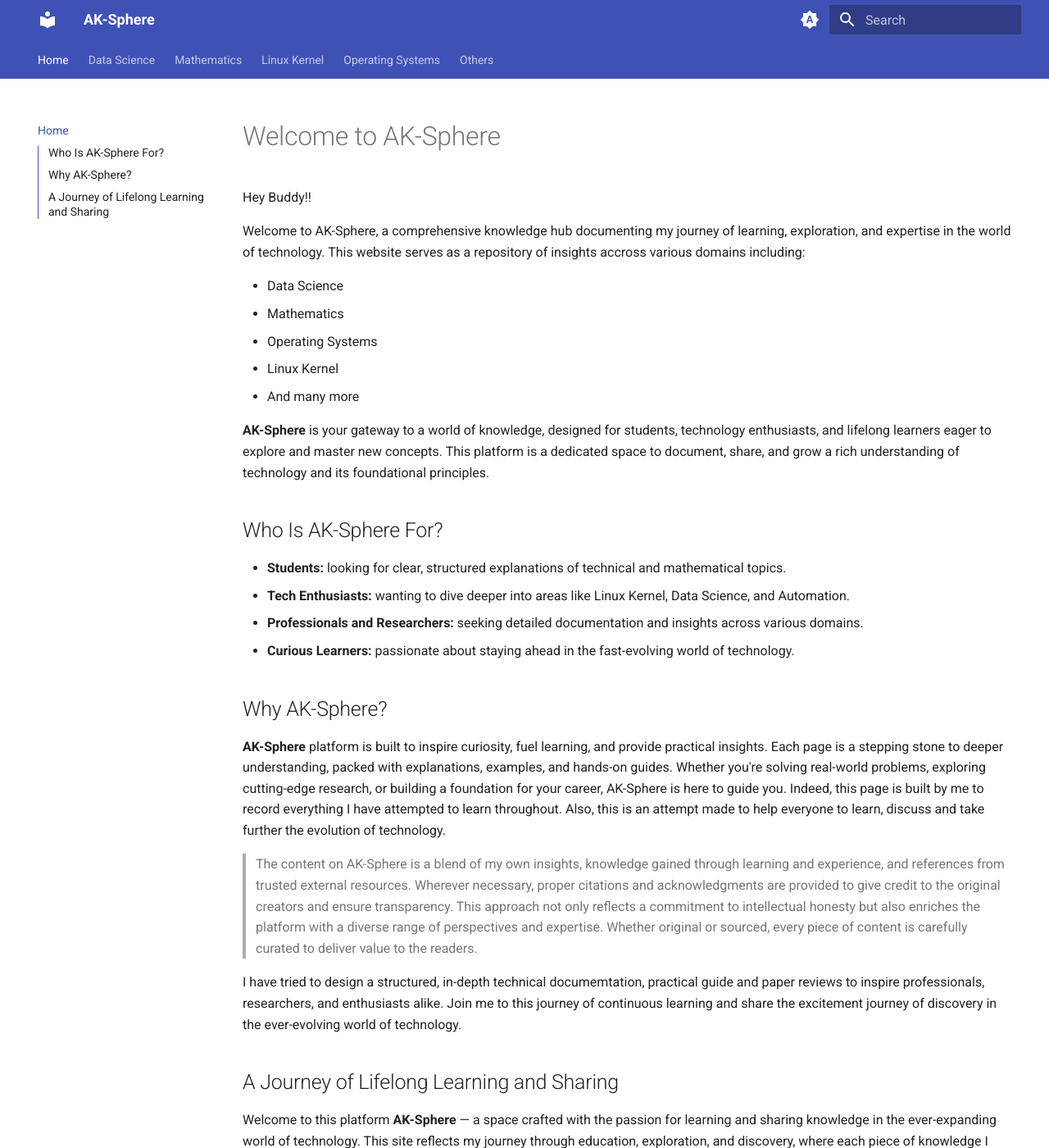
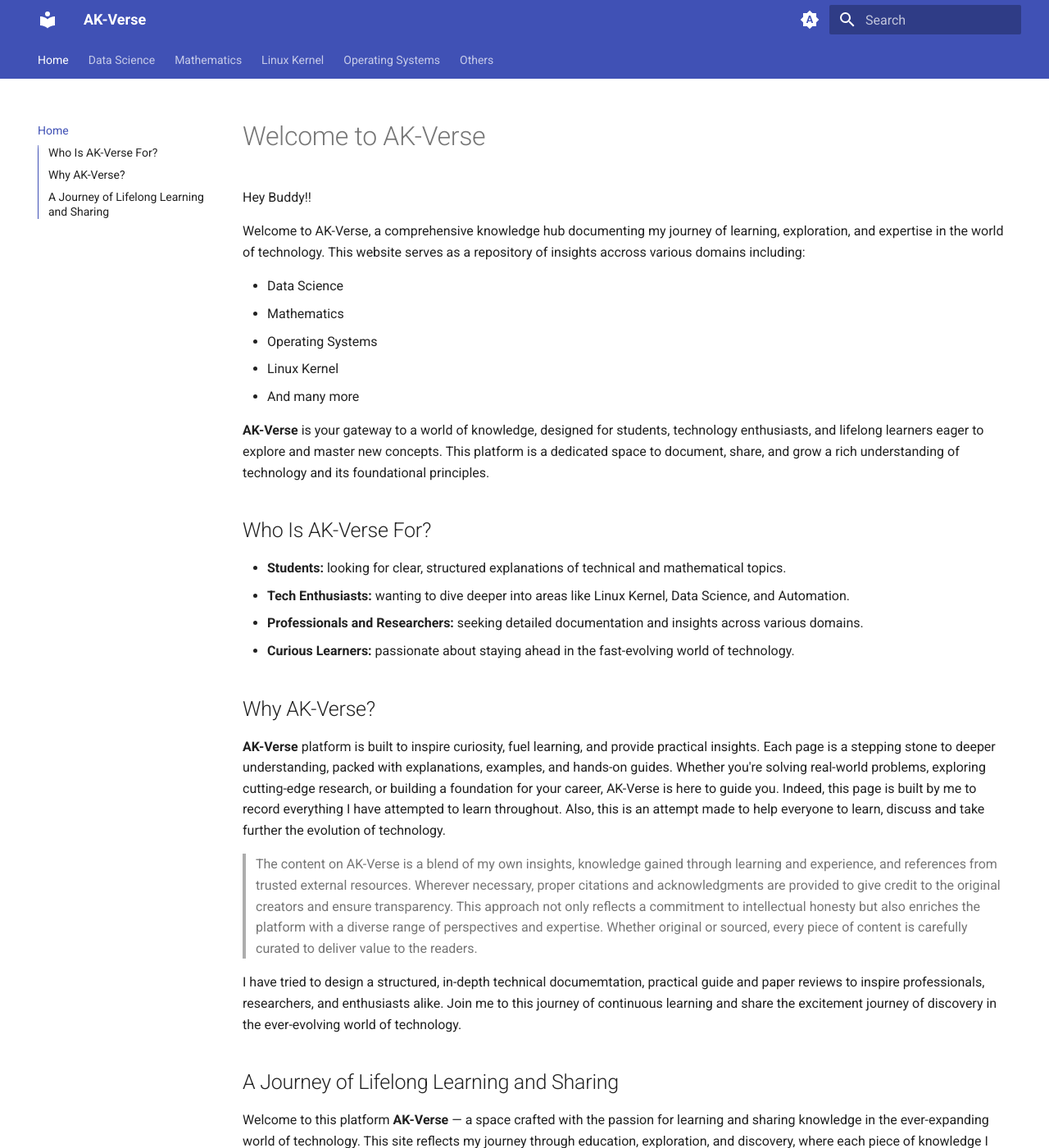
Before and after one commit to akshaykumar-gunari/ak-verse, an MkDocs documentation site: the page built from docs/index.md, in a window 1280 px wide and 1400 px high. Shown: the whole window at 82% size. Built offline with MkDocs 1.6.1 and Material for MkDocs 9.7.7, drawn with Linux system fonts in a browser that asks for light colours.

Commit message:
ak-sphere -> ak-verse

```diff
--- a/README.md
+++ b/README.md
@@ -1,2 +1,2 @@
-# ak-sphere
+# AK-Verse
 A comprehensive knowledge hub documenting my journet of learning. exploration, and expertise in technology.
--- a/docs/blog/posts/data-science/index.md
+++ b/docs/blog/posts/data-science/index.md
@@ -1,4 +1,4 @@
-Welcome to the Data Science section of AK-Sphere!
+Welcome to the Data Science section of AK-Verse!
 
 > The best way to predict the future is to invent it. -- _Alan Kay (A great reminder for innovators in AI and ML.)_
 
--- a/docs/blog/posts/mathematics/index.md
+++ b/docs/blog/posts/mathematics/index.md
@@ -1,4 +1,4 @@
-Welcome to the Mathematics section of AK-Sphere!
+Welcome to the Mathematics section of AK-Verse!
 
 ### **Unlocking _Infinite_ Ideas with _Finite_ Numbers.**
 
--- a/docs/index.md
+++ b/docs/index.md
@@ -1,8 +1,8 @@
-# Welcome to AK-Sphere
+# Welcome to AK-Verse
 
 Hey Buddy!!
 
-Welcome to AK-Sphere, a comprehensive knowledge hub documenting my journey of learning, exploration, and expertise in the world of technology.
+Welcome to AK-Verse, a comprehensive knowledge hub documenting my journey of learning, exploration, and expertise in the world of technology.
 This website serves as a repository of insights accross various domains including:
 
  * Data Science
@@ -11,19 +11,19 @@
  * Linux Kernel
  * And many more
 
- **AK-Sphere** is your gateway to a world of knowledge, designed for students, technology enthusiasts, and lifelong learners eager to explore and master new concepts. This platform is a dedicated space to document, share, and grow a rich understanding of technology and its foundational principles.
+ **AK-Verse** is your gateway to a world of knowledge, designed for students, technology enthusiasts, and lifelong learners eager to explore and master new concepts. This platform is a dedicated space to document, share, and grow a rich understanding of technology and its foundational principles.
 
-## Who Is AK-Sphere For?
+## Who Is AK-Verse For?
 
 - **Students:** looking for clear, structured explanations of technical and mathematical topics.
 - **Tech Enthusiasts:** wanting to dive deeper into areas like Linux Kernel, Data Science, and Automation.
 - **Professionals and Researchers:** seeking detailed documentation and insights across various domains.
 - **Curious Learners:** passionate about staying ahead in the fast-evolving world of technology.
 
-## Why AK-Sphere?
- **AK-Sphere** platform is built to inspire curiosity, fuel learning, and provide practical insights. Each page is a stepping stone to deeper understanding, packed with explanations, examples, and hands-on guides. Whether you're solving real-world problems, exploring cutting-edge research, or building a foundation for your career, AK-Sphere is here to guide you. Indeed, this page is built by me to record everything I have attempted  to learn throughout. Also, this is an attempt made to help everyone to learn, discuss and take further the evolution of technology.
+## Why AK-Verse?
+ **AK-Verse** platform is built to inspire curiosity, fuel learning, and provide practical insights. Each page is a stepping stone to deeper understanding, packed with explanations, examples, and hands-on guides. Whether you're solving real-world problems, exploring cutting-edge research, or building a foundation for your career, AK-Verse is here to guide you. Indeed, this page is built by me to record everything I have attempted  to learn throughout. Also, this is an attempt made to help everyone to learn, discuss and take further the evolution of technology.
 
-> The content on AK-Sphere is a blend of my own insights, knowledge gained through learning and experience, and references from trusted external resources. Wherever necessary, proper citations and acknowledgments are provided to give credit to the original creators and ensure transparency. This approach not only reflects a commitment to intellectual honesty but also enriches the platform with a diverse range of perspectives and expertise. Whether original or sourced, every piece of content is carefully curated to deliver value to the readers.
+> The content on AK-Verse is a blend of my own insights, knowledge gained through learning and experience, and references from trusted external resources. Wherever necessary, proper citations and acknowledgments are provided to give credit to the original creators and ensure transparency. This approach not only reflects a commitment to intellectual honesty but also enriches the platform with a diverse range of perspectives and expertise. Whether original or sourced, every piece of content is carefully curated to deliver value to the readers.
 
 
 I have tried to design a structured, in-depth technical documemtation, practical guide and paper reviews to inspire professionals, researchers, and enthusiasts alike.
@@ -31,7 +31,7 @@
 
 ## A Journey of Lifelong Learning and Sharing
 
-Welcome to this platform **AK-Sphere** — a space crafted with the passion for learning and sharing knowledge in the ever-expanding world of technology. This site reflects my journey through education, exploration, and discovery, where each piece of knowledge I have gained is transformed into something valuable for others to learn and grow.
+Welcome to this platform **AK-Verse** — a space crafted with the passion for learning and sharing knowledge in the ever-expanding world of technology. This site reflects my journey through education, exploration, and discovery, where each piece of knowledge I have gained is transformed into something valuable for others to learn and grow.
 
 I believe that learning is not confined to a classroom or a specific stage in life; it is a lifelong pursuit that continuously shapes us. Through this platform, I aspire to document every step of my learning process—whether it’s a concept I mastered during my studies, a challenge I overcame in my professional career, or an exciting new technology I explored out of sheer curiosity.
 
--- a/mkdocs.yml
+++ b/mkdocs.yml
@@ -1,5 +1,5 @@
-site_name: AK-Sphere
-site_url: https://akshaykumar-gunari.github.io/ak-sphere/
+site_name: AK-Verse
+site_url: https://akshaykumar-gunari.github.io/ak-verse/
 
 theme:
   name: material
```
Also changed, not shown: 1 other file.
